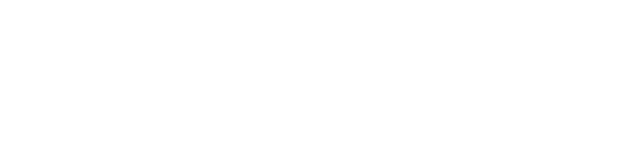
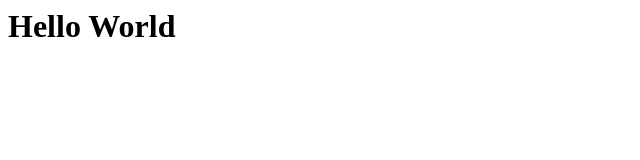
Before and after one commit to skarsaune/decentipede.update.site, a plain HTML site: page index.html in a window 1280 px wide. Shown: the whole page, without its empty margins (0-640 px from the left). Drawn offline with Linux system fonts and the light colour scheme.

Commit message:
Adding placeholder text

```diff
--- a/index.html
+++ b/index.html
@@ -54,7 +54,7 @@
 </script>
 </head>
 <body onload="init();">
-<!--[insert static HTML here]-->
+<h1>Hello World</h1>
 <div id="data"><!-- this is where the transformed data goes --></div>
 </body>
 </html>
```
